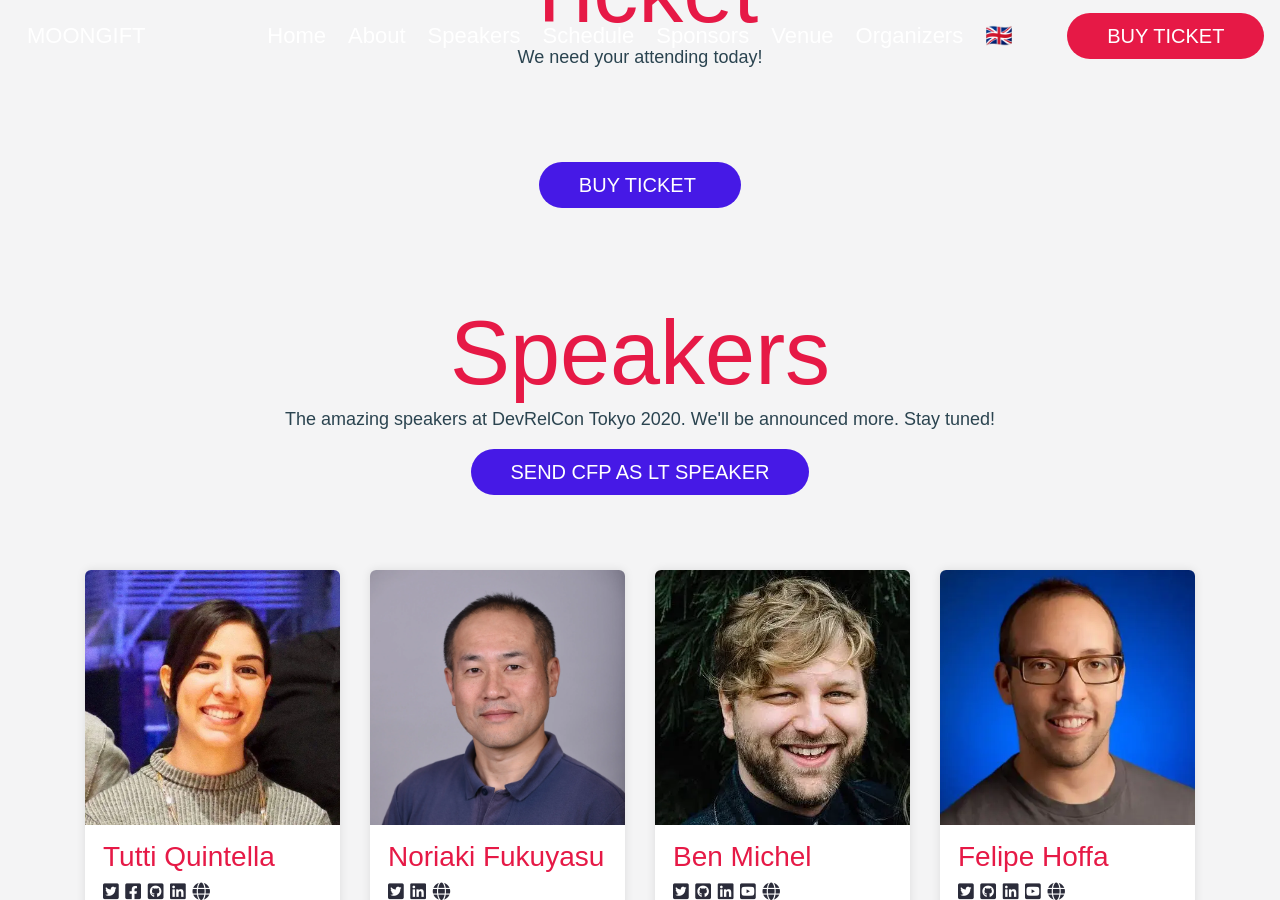
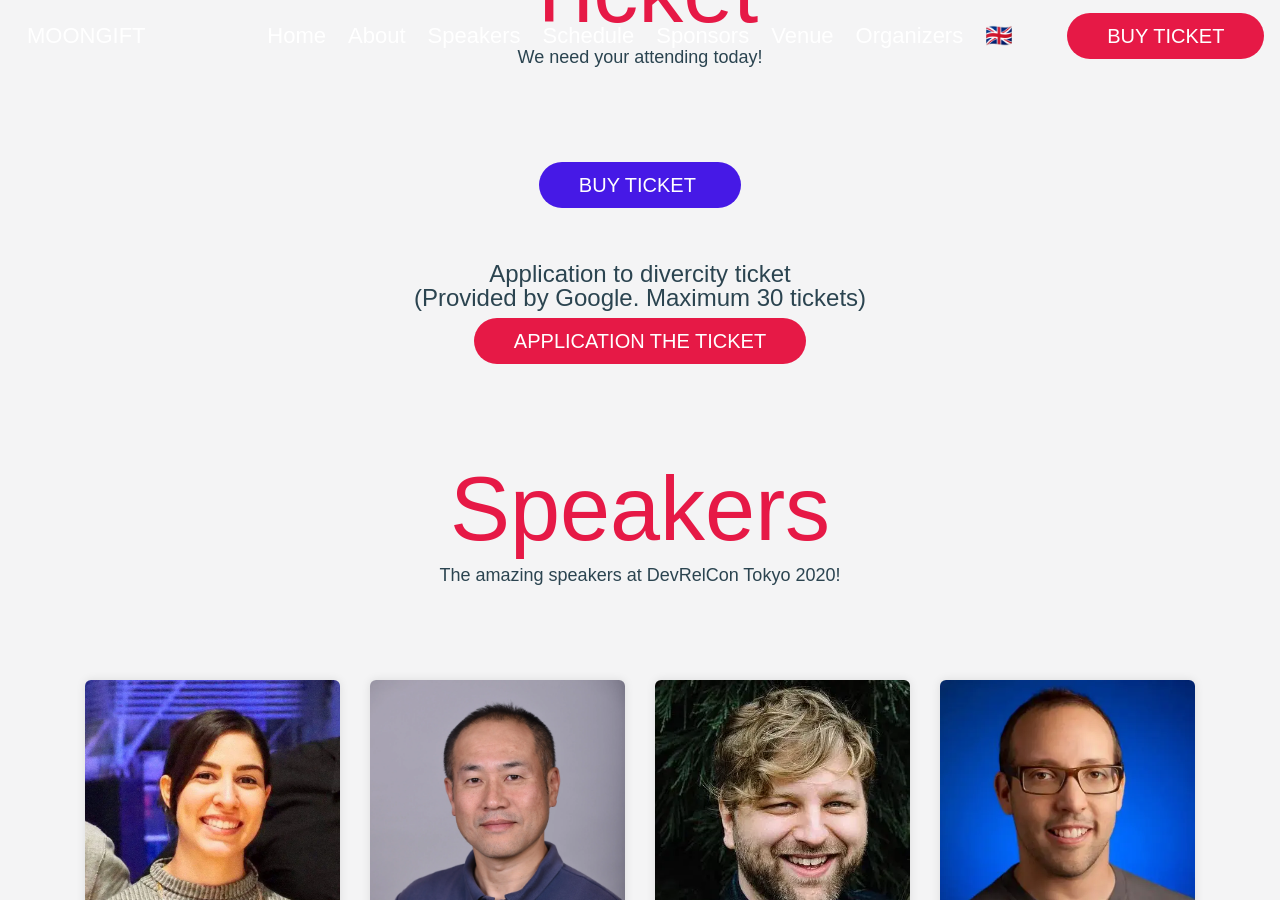
Before and after one commit to DevRelConTokyo2020/devrelcontokyo2020.github.io, a Jekyll site: the page built from index.html, in a window 1280 px wide and 900 px high, scrolled down 1617 px. Built offline with Jekyll 4.4.1, drawn with Linux system fonts in a browser that asks for light colours; nearby versions of some CDN libraries; some web fonts are replaced.

Commit message:
Add diversity ticket

```diff
--- a/_includes/speakers.html
+++ b/_includes/speakers.html
@@ -2,25 +2,8 @@
 <div class="title-block  grey-bg">
   <h1 class="lang en bold red">Speakers</h1>
   <h1 class="lang ja bold red">スピーカー</h1>
-  <p class="lang en">The amazing speakers at DevRelCon Tokyo 2020. We'll be announced more. Stay tuned!</p>
-  <p class="lang ja">DevRelCon Tokyo 2020の素晴らしいスピーカーです。さらにアナウンスされます。乞うご期待！</p>
-
-  <div class="container">
-    <div class="row d-flex justify-content-center">
-      <div class="col-md-8 text-center">
-        <div class="devrel-button buy DevRelCon-button blue">
-          <a rel="noreferrer" href="https://www.papercall.io/devrelcon-tokyo-2020-lt" target="_blank">
-            <span class="lang en">
-              Send CFP as LT speaker
-            </span>
-            <span class="lang ja">
-              LTスピーカーとしてCFPを送る
-            </span>
-          </a>
-        </div>
-      </div>
-    </div>
-  </div>
+  <p class="lang en">The amazing speakers at DevRelCon Tokyo 2020!</p>
+  <p class="lang ja">DevRelCon Tokyo 2020の素晴らしいスピーカーです！</p>
 </div>
 
 <div class="speaker-wrapper  grey-bg">
--- a/_includes/ticket.html
+++ b/_includes/ticket.html
@@ -22,8 +22,8 @@
           </a>
         </div>
         <div class="lang ja">
-        <br />
-        <br />
+          <br />
+          <br />
         </div>
         <h4 class="lang ja">日本語（Peatix）</h4>
         <div class="devrel-button buy lang ja DevRelCon-button blue">
@@ -31,6 +31,21 @@
             チケットを買う（クレジットカード/コンビニ/銀行振込） <i class="fa fa-long-arrow-right"></i>
           </a>
         </div>
+        <br />
+        <br />
+        <br />
+        <h4 class="lang ja">ダイバーシティチケットを申し込む<br />（Googleによる提供。限定30枚まで）</h4>
+        <h4 class="lang en">Application to divercity ticket<br />(Provided by Google. Maximum 30 tickets)</h4>
+        <div class="devrel-button buy lang ja DevRelCon-button red text-white">
+          <a rel="noreferrer" href="https://forms.gle/Nr4tZErK6TKRnUr1A" target="_blank" style="color:white">
+            チケットを申し込む
+          </a>
+        </div>
+        <div class="devrel-button buy lang en DevRelCon-button red text-white">
+          <a rel="noreferrer" href="https://forms.gle/Nr4tZErK6TKRnUr1A" target="_blank" style="color:white">
+            Application the ticket
+          </a>
+        </div>
       </div>
     </div>
   </div>
```
